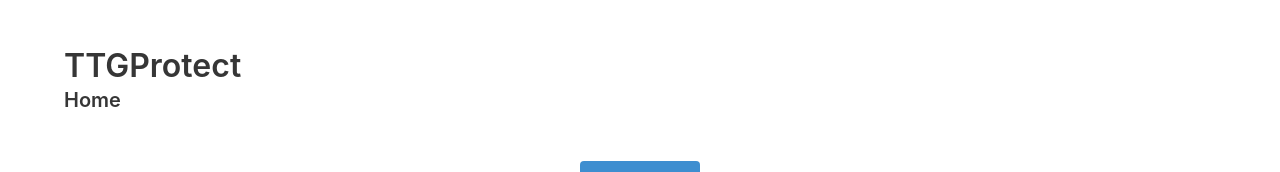
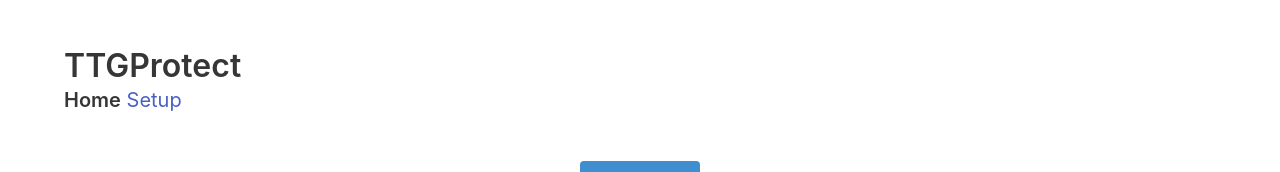
Before and after one commit to ttgprotect/ttgprotect.github.io, a plain HTML site: page index.html in a window 1280 px wide. Shown: the top 172 px of the page. Drawn offline with nearby package versions, Linux system fonts and the light colour scheme.

Commit message:
Update index.html

```diff
--- a/index.html
+++ b/index.html
@@ -15,6 +15,7 @@
       </h1>
       <p class="subtitle">
         <strong>Home</strong>
+        <a href="setup.html">Setup</a>
       </p>
     </div>
   </section>
```
